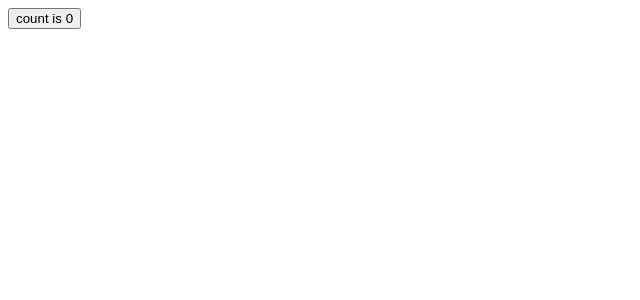
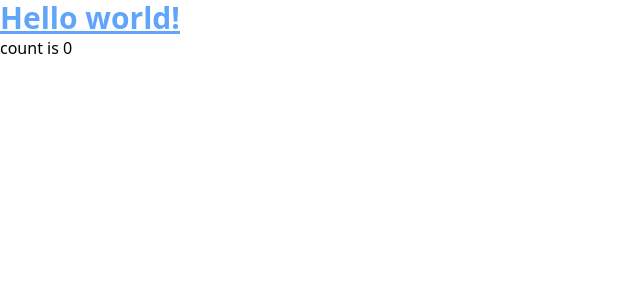
Before and after one commit to shinsaku-web/todoApp2, a React (Vite) app: page / in a window 1280 px wide. Shown: the top 300 px of the page, without its empty margins (0-640 px from the left). Built offline with nearby package versions, Linux system fonts and the light colour scheme.

Commit message:
tailwindcssの導入

```diff
--- a/package.json
+++ b/package.json
@@ -18,6 +18,9 @@
     "@types/react": "^18.0.24",
     "@types/react-dom": "^18.0.8",
     "@vitejs/plugin-react": "^2.2.0",
+    "autoprefixer": "^10.4.13",
+    "postcss": "^8.4.19",
+    "tailwindcss": "^3.2.4",
     "typescript": "^4.6.4",
     "vite": "^3.2.3"
   }
--- /dev/null
+++ b/postcss.config.cjs
@@ -0,0 +1,6 @@
+module.exports = {
+  plugins: {
+    tailwindcss: {},
+    autoprefixer: {},
+  },
+}
--- a/src/App.tsx
+++ b/src/App.tsx
@@ -5,6 +5,9 @@
 
   return (
     <div className="App">
+       <h1 className="text-3xl text-blue-400 font-bold underline">
+      Hello world!
+      </h1>
         <button onClick={() => setCount((count) => count + 1)}>
           count is {count}
         </button>
--- /dev/null
+++ b/src/index.css
@@ -0,0 +1,3 @@
+@tailwind base;
+@tailwind components;
+@tailwind utilities;
--- a/src/main.tsx
+++ b/src/main.tsx
@@ -1,6 +1,7 @@
 import React from 'react'
 import ReactDOM from 'react-dom/client'
 import App from './App'
+import "./index.css";
 
 ReactDOM.createRoot(document.getElementById('root') as HTMLElement).render(
   <React.StrictMode>
--- /dev/null
+++ b/tailwind.config.cjs
@@ -0,0 +1,8 @@
+/** @type {import('tailwindcss').Config} */
+module.exports = {
+  content: ["./index.html", "./src/**/*.{js,ts,jsx,tsx}"],
+  theme: {
+    extend: {},
+  },
+  plugins: [],
+};
```
Also changed, not shown: 1 other file (tests, documents, lock files or other folders).
